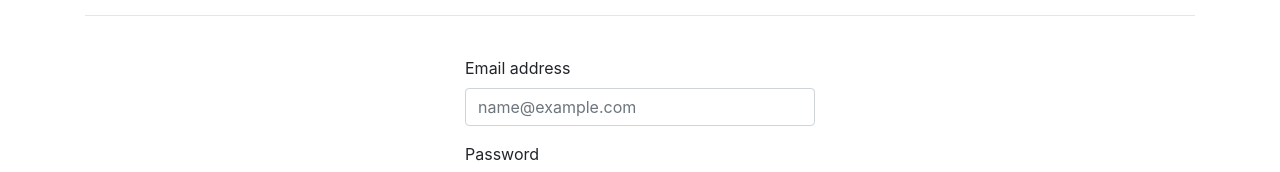
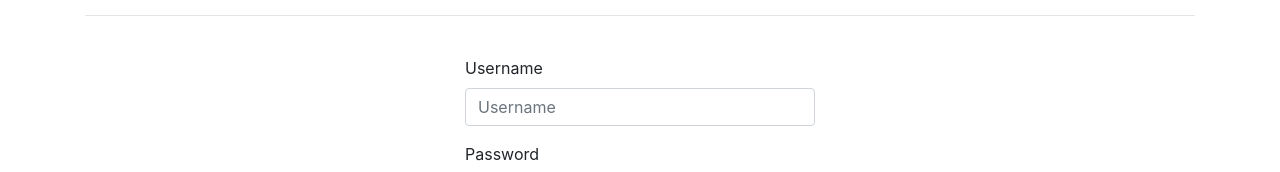
Before and after one commit to MMockus15/ceramics-eCommerce-marmo, a React (Create React App) app: page /Login in a window 1280 px wide. Shown: the part 169-341 px from the top of the page. Built offline with nearby package versions, Linux system fonts and the light colour scheme.

Commit message:
working on client side login form to see if it helps with login insomnia throwing 404

```diff
--- a/src/pages/Login.jsx
+++ b/src/pages/Login.jsx
@@ -1,16 +1,29 @@
-import React from "react";
+import React, { useState } from "react";
 import { Footer, Navbar } from "../components";
-import { Link, useNavigate } from 'react-router-dom';
+import { Link, useNavigate } from "react-router-dom";
+import { useDispatch } from "react-redux";
+import { loginUser } from "../redux/actions/userActions";
 
 const Login = () => {
-    const navigate = useNavigate();
+  const navigate = useNavigate();
+  const dispatch = useDispatch();
+  const [formData, setFormData] = useState({
+    username: "",
+    password: "",
+  });
 
-    const handleRegister = (e) => {
-        e.preventDefault();
-        // Redirect to home page
-        navigate("/");
-    }
+  const handleInputChange = (e) => {
+    setFormData({
+      ...formData,
+      [e.target.name]: e.target.value,
+    });
+  };
 
+  const handleSubmit = async (e) => {
+    e.preventDefault();
+    dispatch(loginUser(formData.username, formData.password));
+    navigate("/");
+  };
 
   return (
     <>
@@ -20,14 +33,16 @@ const Login = () => {
         <hr />
         <div className="row my-4 h-100">
           <div className="col-md-4 col-lg-4 col-sm-8 mx-auto">
-            <form onSubmit={handleRegister}>
+            <form onSubmit={handleSubmit}>
               <div className="my-3">
-                <label htmlFor="display-4">Email address</label>
+                <label htmlFor="display-4">Username</label>
                 <input
-                  type="email"
+                  type="text"
                   className="form-control"
-                  id="floatingInput"
-                  placeholder="name@example.com"
+                  id="username"
+                  name="username"
+                  placeholder="Username"
+                  onChange={handleInputChange}
                 />
               </div>
               <div className="my-3">
@@ -35,15 +50,28 @@ const Login = () => {
                 <input
                   type="password"
                   className="form-control"
-                  id="floatingPassword"
+                  id="password"
+                  name="password"
                   placeholder="Password"
+                  onChange={handleInputChange}
                 />
               </div>
               <div className="my-3">
-                <p>New Here? <Link to="/register" className="text-decoration-underline text-info">Register</Link> </p>
+                <p>
+                  New Here?{" "}
+                  <Link
+                    to="/register"
+                    className="text-decoration-underline text-info"
+                  >
+                    Register
+                  </Link>{" "}
+                </p>
               </div>
               <div className="text-center">
-                <button className="my-2 mx-auto btn btn-dark" type="submit">
+                <button
+                  className="my-2 mx-auto btn btn-dark"
+                  type="submit"
+                >
                   Login
                 </button>
               </div>
@@ -53,7 +81,7 @@ const Login = () => {
       </div>
       <Footer />
     </>
-  )
-}
+  );
+};
 
 export default Login;
```
Also changed, not shown: src/redux/action/index.js (+6 -1 lines).
